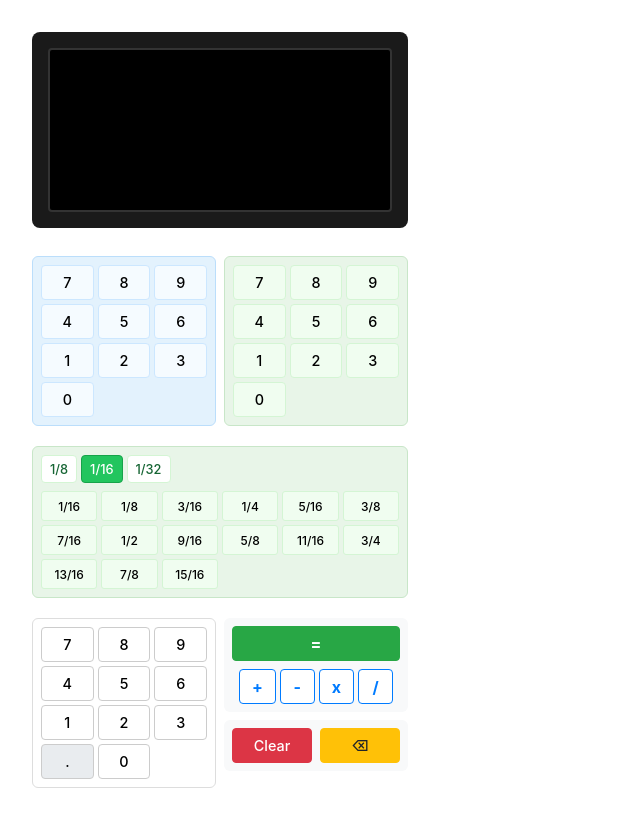
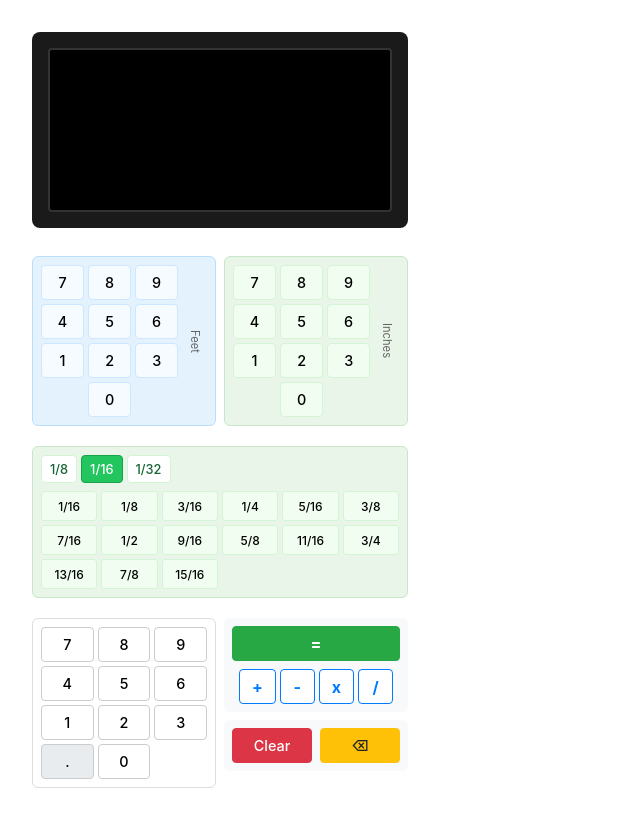
Before and after one commit to HarryPehkonen/Imperilator, a React (Vite) app: page / in a window 1280 px wide. Shown: the whole page, without its empty margins (0-640 px from the left). Built offline with nearby package versions, Linux system fonts and the light colour scheme.

Commit message:
good enough for layout

```diff
--- a/src/components/NumericPad.css
+++ b/src/components/NumericPad.css
@@ -38,8 +38,9 @@
 
 .number-grid {
   display: grid;
-  grid-template-columns: repeat(3, 1fr);
+  grid-template-columns: repeat(3, 1fr) auto;
   gap: 0.25rem;
+  align-items: center;
 }
 
 .number-btn,
@@ -118,6 +119,20 @@
   color: white;
 }
 
+.pad-label {
+  grid-column: 4;
+  font-size: 0.7rem;
+  color: #666;
+  text-align: center;
+  padding: 0.25rem;
+  white-space: nowrap;
+  writing-mode: vertical-rl;
+  text-orientation: mixed;
+  display: flex;
+  align-items: center;
+  justify-content: center;
+}
+
 @media (max-width: 480px) {
   .numeric-pad {
     max-width: 100%;
--- a/src/components/NumericPad.tsx
+++ b/src/components/NumericPad.tsx
@@ -78,7 +78,7 @@ export const NumericPad: React.FC<NumericPadProps> = ({
   return (
     <div className="numeric-pad">
       <div className="number-grid">
-        {[7, 8, 9, 4, 5, 6, 1, 2, 3].map(num => (
+        {[7, 8, 9].map(num => (
           <button
             key={num}
             onClick={() => handleNumberClick(num)}
@@ -87,7 +87,26 @@ export const NumericPad: React.FC<NumericPadProps> = ({
             {num}
           </button>
         ))}
-        <button onClick={() => handleNumberClick(0)} className="number-btn">0</button>
+        <div className="pad-label" style={{gridRow: '1 / 5'}}>{label}</div>
+        {[4, 5, 6].map(num => (
+          <button
+            key={num}
+            onClick={() => handleNumberClick(num)}
+            className="number-btn"
+          >
+            {num}
+          </button>
+        ))}
+        {[1, 2, 3].map(num => (
+          <button
+            key={num}
+            onClick={() => handleNumberClick(num)}
+            className="number-btn"
+          >
+            {num}
+          </button>
+        ))}
+        <button onClick={() => handleNumberClick(0)} className="number-btn" style={{gridColumn: '2'}}>0</button>
       </div>
 
       {showFractions && (
```
